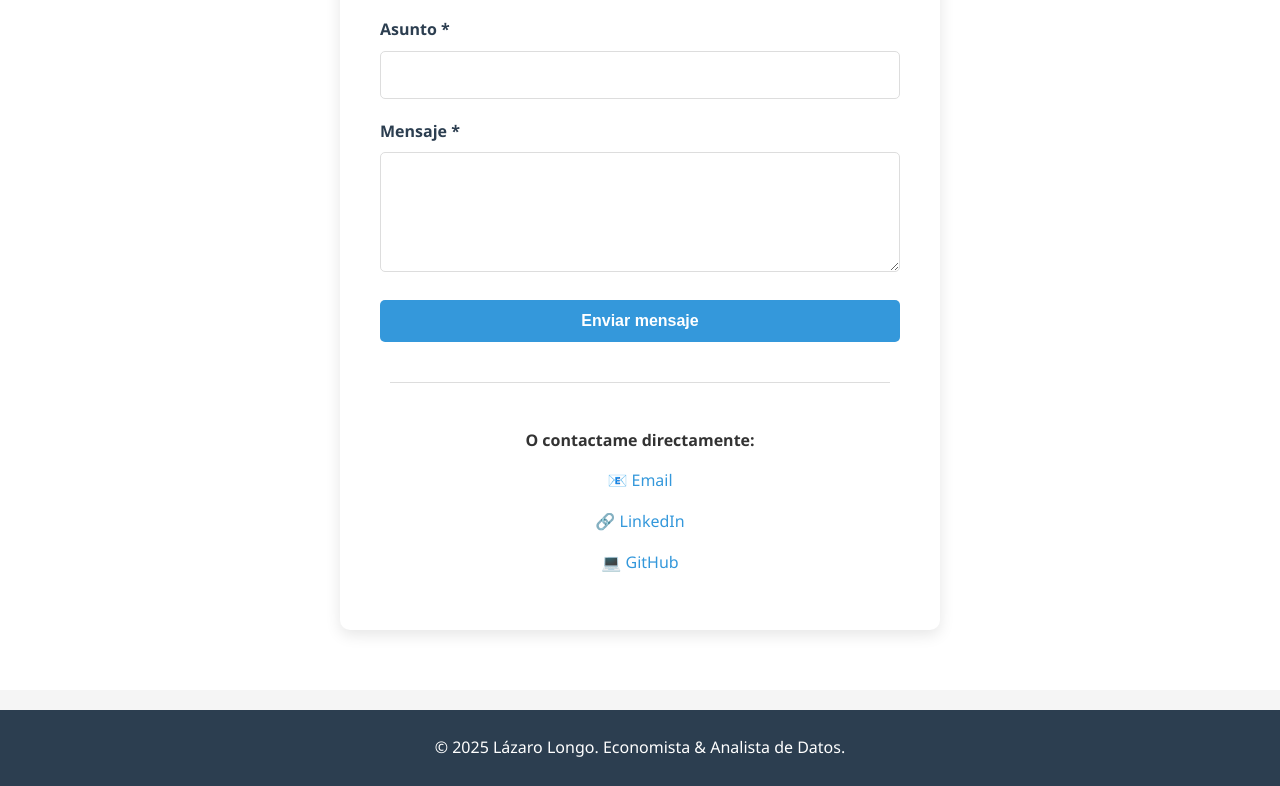
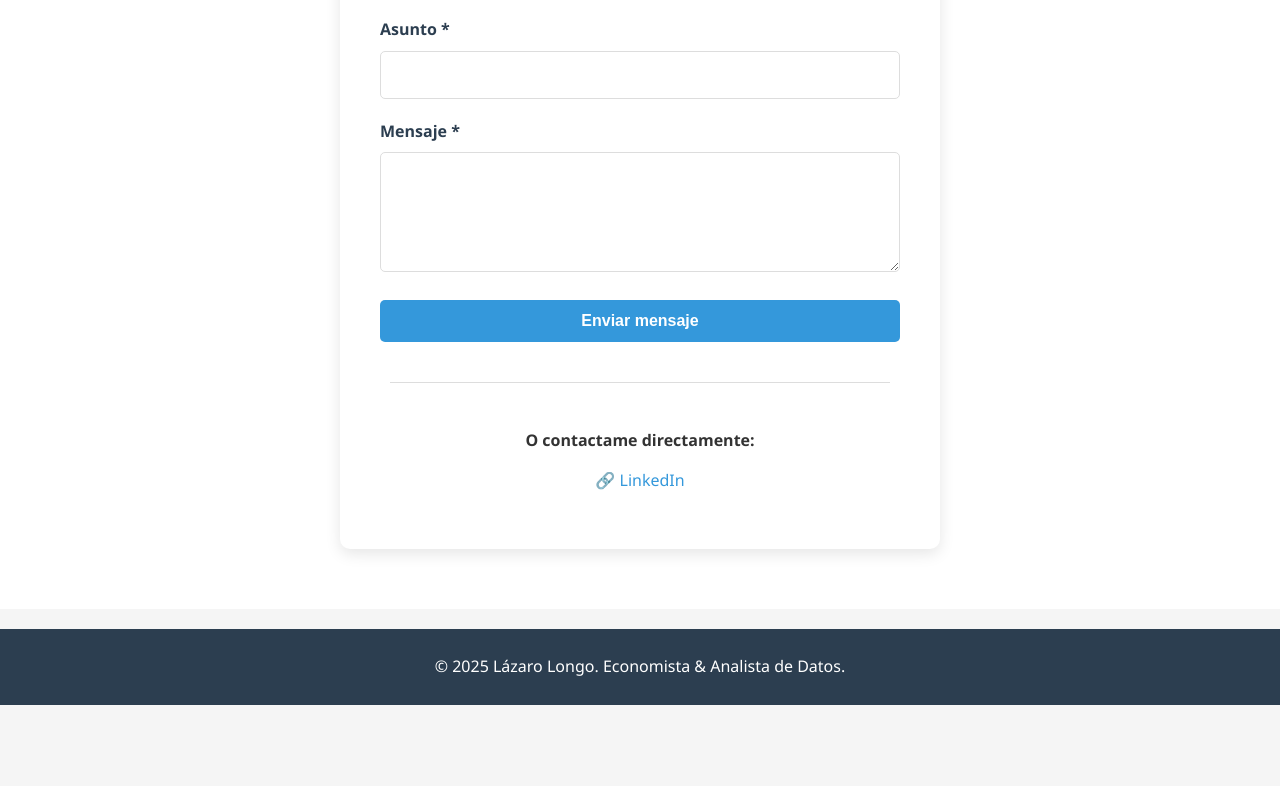
Before and after one commit to longolazaro/longolazaro.github.io, a plain HTML site: page index.html in a window 1280 px wide. Shown: the part 2113-2899 px from the top of the page. After the commit the page ends 2818 px from the top, so only its background shows below. Drawn offline with Linux system fonts and the light colour scheme.

Commit message:
Update index.html

```diff
--- a/index.html
+++ b/index.html
@@ -367,9 +367,7 @@
                 </form>
                 <div class="contacto-info" style="margin-top: 40px; border-top: 1px solid #ddd; padding-top: 30px;">
                     <p><strong>O contactame directamente:</strong></p>
-                    <p>📧 <a href="mailto:longo.lazaro1@gmail.com">Email</a></p>
                     <p>🔗 <a href="https://www.linkedin.com/in/l%C3%A1zaro-longo-roquero-002714214/" target="_blank" rel="noopener noreferrer">LinkedIn</a></p>
-                    <p>💻 <a href="https://github.com/longolazaro" target="_blank" rel="noopener noreferrer">GitHub</a></p>
                 </div>
             </div>
         </div>
```
